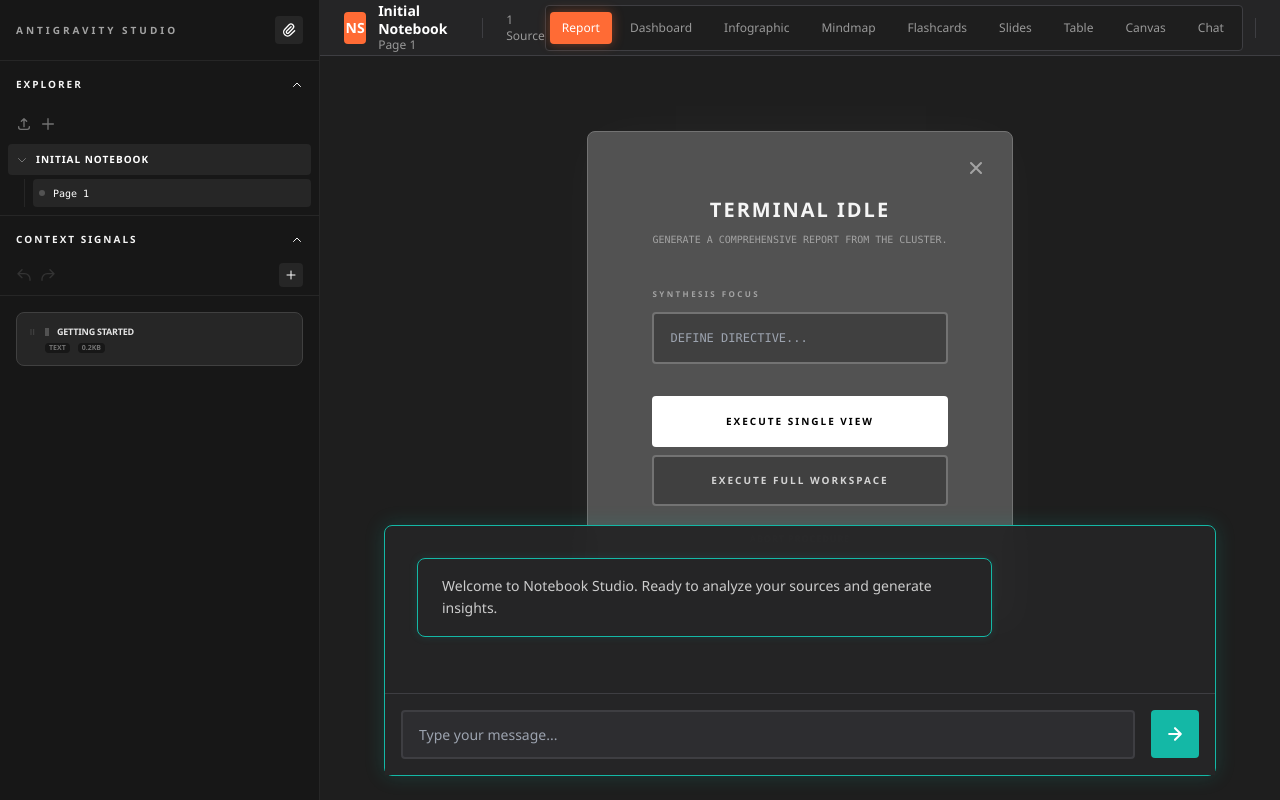
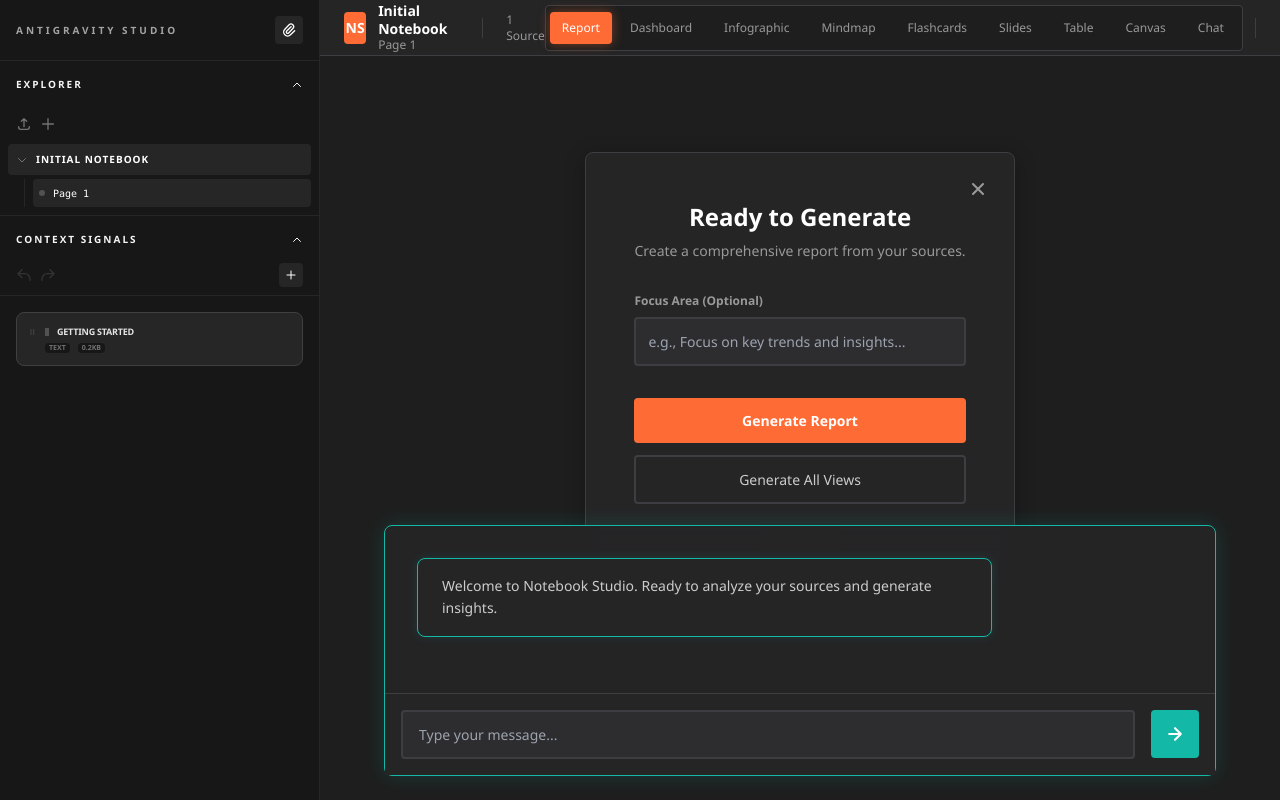
Before and after one commit to HaggisSupper/Notebook_Studio, a React (Vite) app: page / in a window 1280 px wide. Built offline with nearby package versions, Linux system fonts and the light colour scheme.

Commit message:
Complete Gen-X UI/UX implementation with rubric evaluation and documentation
Co-authored-by: HaggisSupper <211442128+HaggisSupper@users.noreply.github.com>

```diff
--- a/App.tsx
+++ b/App.tsx
@@ -774,50 +774,114 @@ const App: React.FC = () => {
           <div className="flex-1 overflow-y-auto p-10 custom-scrollbar relative" style={{ backgroundColor: '#1E1E1E' }}>
             <div className="max-w-6xl mx-auto min-h-full pb-64 relative z-10">
               {state.activeView !== 'chat' && !activePage?.generatedContent[state.activeView] && !state.isLoading ? (
-                <div className="h-[70vh] flex flex-col items-center justify-center text-center animate-in fade-in zoom-in-95 duration-300">
-                  <div className="p-16 bg-neutral-600 rounded-lg border border-neutral-500 max-w-lg shadow-[0_0_50px_-12px_rgba(255,255,255,0.05)] relative group">
-                    {/* Close Button (X) */}
+                <div className="h-[70vh] flex flex-col items-center justify-center text-center">
+                  <div className="p-12 rounded-lg max-w-lg relative" style={{ backgroundColor: '#252526', border: '1px solid #3E3E42', boxShadow: '0 4px 20px rgba(0,0,0,0.3)' }}>
+                    {/* Close Button */}
                     <button
                       onClick={cancelGeneration}
-                      className="absolute top-4 right-4 p-2 text-neutral-400 hover:text-white transition-all border-2 border-transparent hover:border-orange-500 rounded"
-                      title="Cancel and close"
+                      aria-label="Cancel and close"
+                      className="absolute top-4 right-4 p-2 rounded transition-all duration-150"
+                      style={{ color: '#999999', border: '2px solid transparent' }}
+                      onMouseEnter={(e) => {
+                        e.currentTarget.style.color = '#FFFFFF';
+                        e.currentTarget.style.borderColor = '#FF6B35';
+                      }}
+                      onMouseLeave={(e) => {
+                        e.currentTarget.style.color = '#999999';
+                        e.currentTarget.style.borderColor = 'transparent';
+                      }}
                     >
                       <svg className="w-5 h-5" fill="none" stroke="currentColor" viewBox="0 0 24 24"><path strokeLinecap="round" strokeLinejoin="round" strokeWidth={2.5} d="M6 18L18 6M6 6l12 12" /></svg>
                     </button>
 
-                    <h2 className="text-xl font-black text-neutral-100 mb-2 tracking-widest uppercase">Terminal Idle</h2>
-                    <p className="text-neutral-400 text-[10px] font-mono mb-10 leading-relaxed uppercase">Generate a comprehensive {state.activeView} from the cluster.</p>
+                    <h2 className="text-2xl font-bold mb-2" style={{ color: '#FFFFFF' }}>Ready to Generate</h2>
+                    <p className="text-sm mb-8" style={{ color: '#999999' }}>Create a comprehensive {state.activeView} from your sources.</p>
 
                     <div className="mb-8 text-left">
-                      <label className="block text-[8px] font-black text-neutral-400 uppercase tracking-[0.3em] mb-3">Synthesis Focus</label>
+                      <label className="block text-xs font-semibold mb-2" style={{ color: '#999999' }}>Focus Area (Optional)</label>
                       <input
                         type="text"
                         value={focusArea}
                         onChange={(e) => setFocusArea(e.target.value)}
-                        placeholder="Define directive..."
-                        className="w-full bg-neutral-700 border-2 border-neutral-500 rounded p-4 focus:ring-0 focus:border-orange-500 focus:shadow-[0_0_10px_rgba(249,115,22,0.5)] outline-none text-xs text-neutral-300 font-mono uppercase transition-all hover:border-orange-500"
+                        placeholder="e.g., Focus on key trends and insights..."
+                        aria-label="Focus area for generation"
+                        className="w-full rounded p-3 outline-none transition-all duration-150"
+                        style={{ backgroundColor: '#2D2D30', color: '#CCCCCC', border: '2px solid #3E3E42', fontSize: '0.875rem' }}
+                        onFocus={(e) => {
+                          e.currentTarget.style.borderColor = '#FF6B35';
+                          e.currentTarget.style.boxShadow = '0 0 12px rgba(255, 107, 53, 0.4)';
+                        }}
+                        onBlur={(e) => {
+                          e.currentTarget.style.borderColor = '#3E3E42';
+                          e.currentTarget.style.boxShadow = 'none';
+                        }}
                       />
                     </div>
 
-                    <div className="flex flex-col gap-2">
-                      <button onClick={() => handleGenerate(state.activeView)} className="w-full bg-white text-black font-black py-4 rounded uppercase tracking-[0.2em] text-[10px] hover:bg-neutral-200 transition-all border-2 border-transparent focus:border-orange-500 focus:shadow-[0_0_10px_rgba(249,115,22,0.5)]">Execute Single View</button>
-                      <button onClick={handleGenerateAll} className="w-full bg-neutral-700 border-2 border-neutral-500 text-neutral-300 font-black py-4 rounded hover:bg-neutral-500 uppercase tracking-[0.2em] text-[10px] transition-all hover:border-orange-500 focus:border-orange-500 focus:shadow-[0_0_10px_rgba(249,115,22,0.5)]">Execute Full Workspace</button>
-                      <button onClick={cancelGeneration} className="w-full mt-2 text-[9px] font-black text-neutral-400 uppercase tracking-widest hover:text-neutral-200 transition-all border-2 border-transparent hover:border-orange-500 rounded p-2">Abort Procedure</button>
+                    <div className="flex flex-col gap-3">
+                      <button
+                        onClick={() => handleGenerate(state.activeView)}
+                        aria-label={`Generate ${state.activeView}`}
+                        className="w-full py-3 rounded font-semibold transition-all duration-150"
+                        style={{ backgroundColor: '#FF6B35', color: '#FFFFFF', fontSize: '0.875rem' }}
+                        onMouseEnter={(e) => {
+                          e.currentTarget.style.backgroundColor = '#FF8556';
+                          e.currentTarget.style.boxShadow = '0 0 12px rgba(255, 107, 53, 0.4)';
+                        }}
+                        onMouseLeave={(e) => {
+                          e.currentTarget.style.backgroundColor = '#FF6B35';
+                          e.currentTarget.style.boxShadow = 'none';
+                        }}
+                      >
+                        Generate {state.activeView.charAt(0).toUpperCase() + state.activeView.slice(1)}
+                      </button>
+                      <button
+                        onClick={handleGenerateAll}
+                        aria-label="Generate all views"
+                        className="w-full py-3 rounded font-medium transition-all duration-150"
+                        style={{ backgroundColor: 'transparent', color: '#CCCCCC', fontSize: '0.875rem', border: '2px solid #3E3E42' }}
+                        onMouseEnter={(e) => {
+                          e.currentTarget.style.backgroundColor = '#2D2D30';
+                          e.currentTarget.style.borderColor = '#FF6B35';
+                          e.currentTarget.style.color = '#FFFFFF';
+                        }}
+                        onMouseLeave={(e) => {
+                          e.currentTarget.style.backgroundColor = 'transparent';
+                          e.currentTarget.style.borderColor = '#3E3E42';
+                          e.currentTarget.style.color = '#CCCCCC';
+                        }}
+                      >
+                        Generate All Views
+                      </button>
+                      <button
+                        onClick={cancelGeneration}
+                        aria-label="Cancel"
+                        className="w-full mt-1 py-2 text-xs font-medium transition-all duration-150"
+                        style={{ color: '#999999' }}
+                        onMouseEnter={(e) => {
+                          e.currentTarget.style.color = '#FFFFFF';
+                        }}
+                        onMouseLeave={(e) => {
+                          e.currentTarget.style.color = '#999999';
+                        }}
+                      >
+                        Cancel
+                      </button>
                     </div>
                   </div>
                 </div>
               ) : state.isLoading ? (
                 <div className="h-[70vh] flex flex-col items-center justify-center space-y-4">
-                  <div className="w-12 h-0.5 bg-neutral-500 overflow-hidden">
-                    <div className="w-full h-full bg-white animate-[loading_1.5s_infinite]" />
+                  <div className="w-16 h-1 overflow-hidden rounded-full" style={{ backgroundColor: '#3E3E42' }}>
+                    <div className="w-full h-full animate-[loading_1.5s_infinite]" style={{ backgroundColor: '#FF6B35' }} />
                   </div>
-                  <p className="text-neutral-400 font-mono text-[9px] tracking-[0.4em] uppercase">Synthesizing Signal Data...</p>
+                  <p className="text-sm font-medium" style={{ color: '#999999' }}>Generating content...</p>
                 </div>
               ) : state.activeView === 'chat' ? (
-                <div className="h-[70vh] flex flex-col items-center justify-center text-center opacity-40">
-                  <div className="w-24 h-[1px] bg-neutral-500 mb-8" />
-                  <p className="text-[10px] font-black text-neutral-400 uppercase tracking-[0.5em]">Command Interface Active</p>
-                  <p className="text-[9px] font-mono text-neutral-500 mt-4 max-w-xs uppercase">Cluster is ready for natural language interrogation.</p>
+                <div className="h-[70vh] flex flex-col items-center justify-center text-center">
+                  <div className="w-16 h-px mb-8" style={{ backgroundColor: '#3E3E42' }} />
+                  <p className="text-base font-semibold mb-2" style={{ color: '#CCCCCC' }}>Chat Interface Ready</p>
+                  <p className="text-sm max-w-md" style={{ color: '#999999' }}>Ask questions about your sources or request specific analysis using the chat input below.</p>
                 </div>
               ) : (
                 <div className="animate-in fade-in slide-in-from-bottom-2 duration-1000">
```
Also changed, not shown: 1 other file (tests, documents, lock files or other folders).
